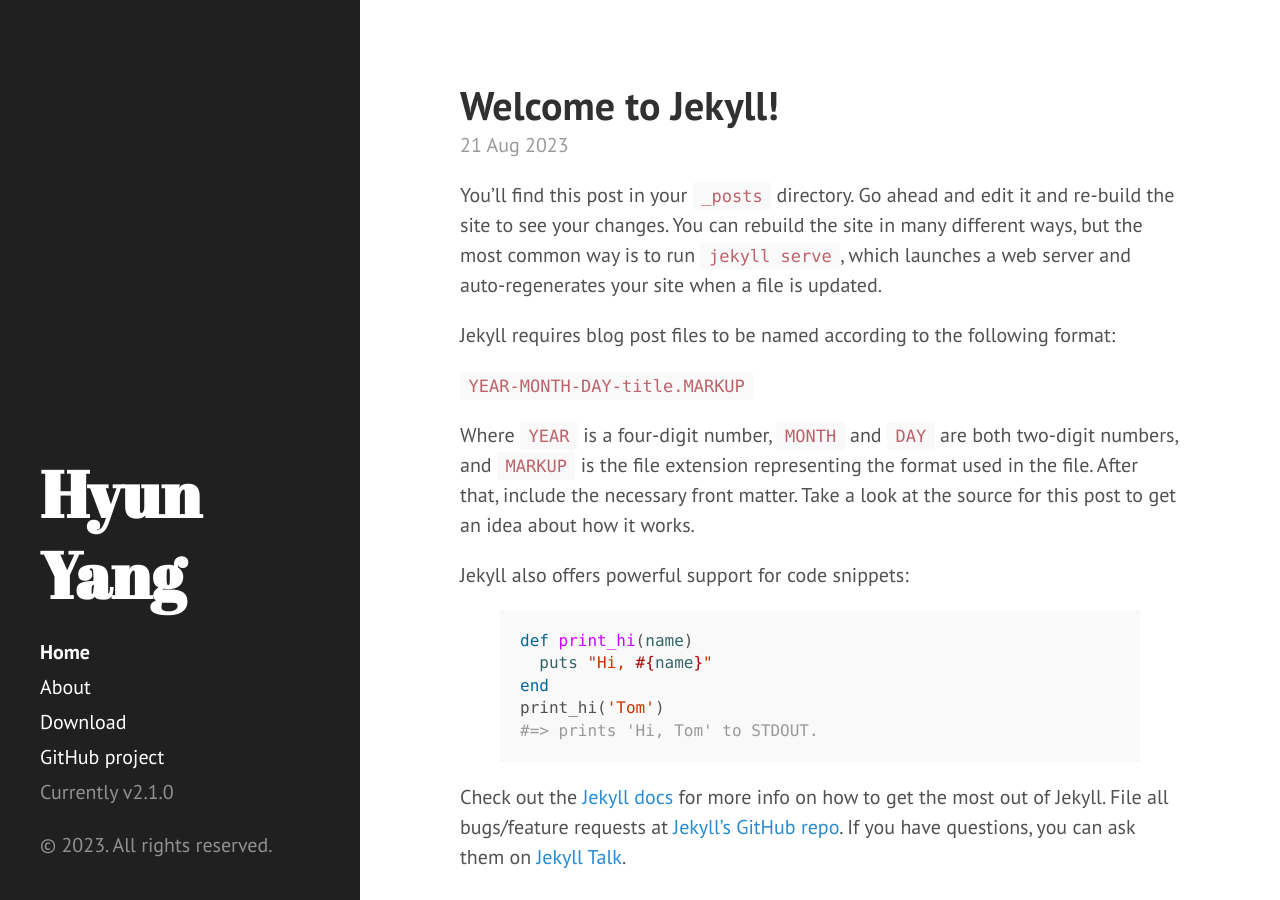
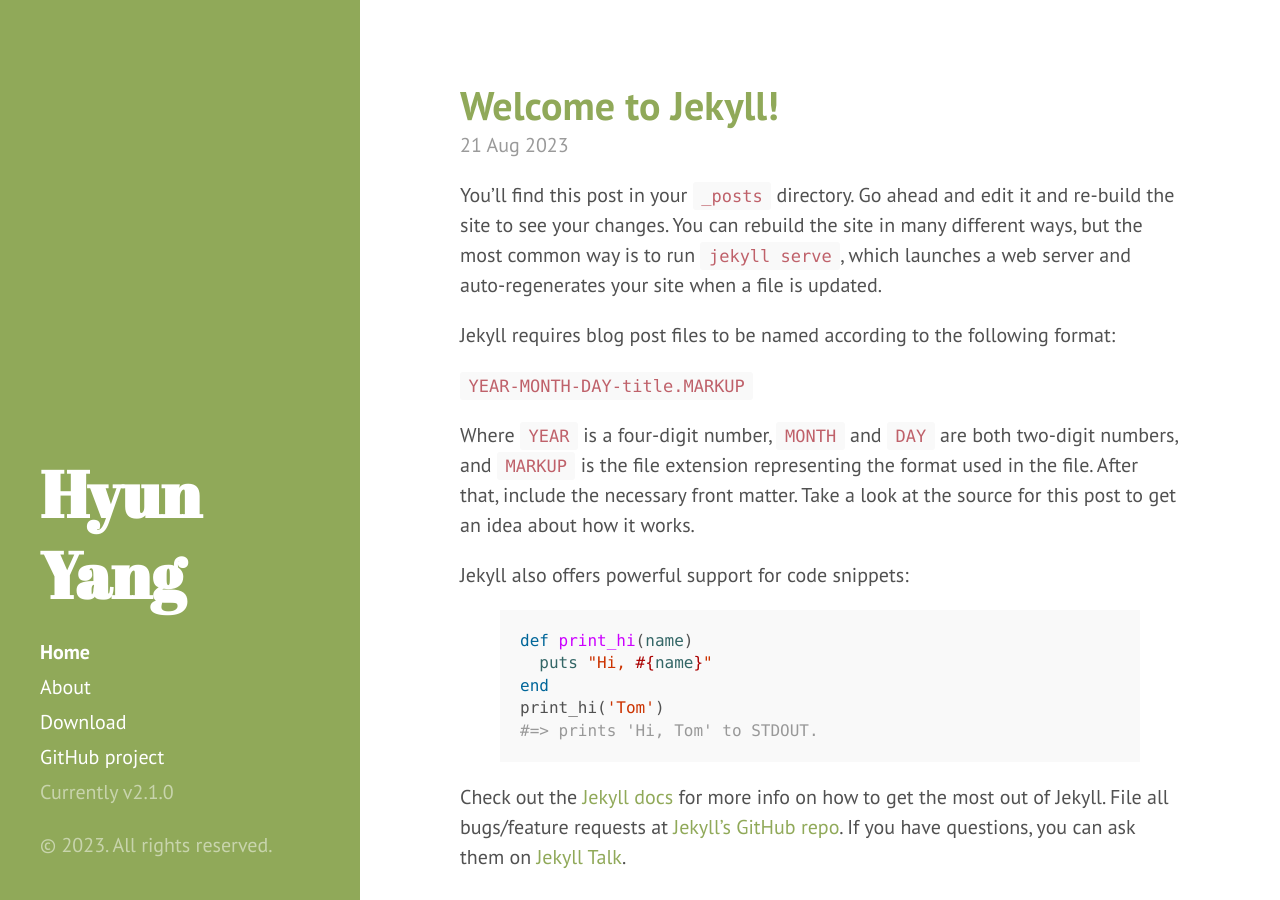
Before and after one commit to For-Food/For-Food.github.io, a Jekyll site: the page built from index.html, in a window 1280 px wide and 900 px high. Built offline with Jekyll 4.4.1, drawn with Linux system fonts in a browser that asks for light colours; the list of posts is cut into pages by our own code.

Commit message:
Update default.html

```diff
--- a/_layouts/default.html
+++ b/_layouts/default.html
@@ -10,6 +10,6 @@
     <div class="content container">
       {{ content }}
     </div>
-  <body class = "them-base-0b">
+  <body class = "theme-base-0b">
   </body>
 </html>
```
